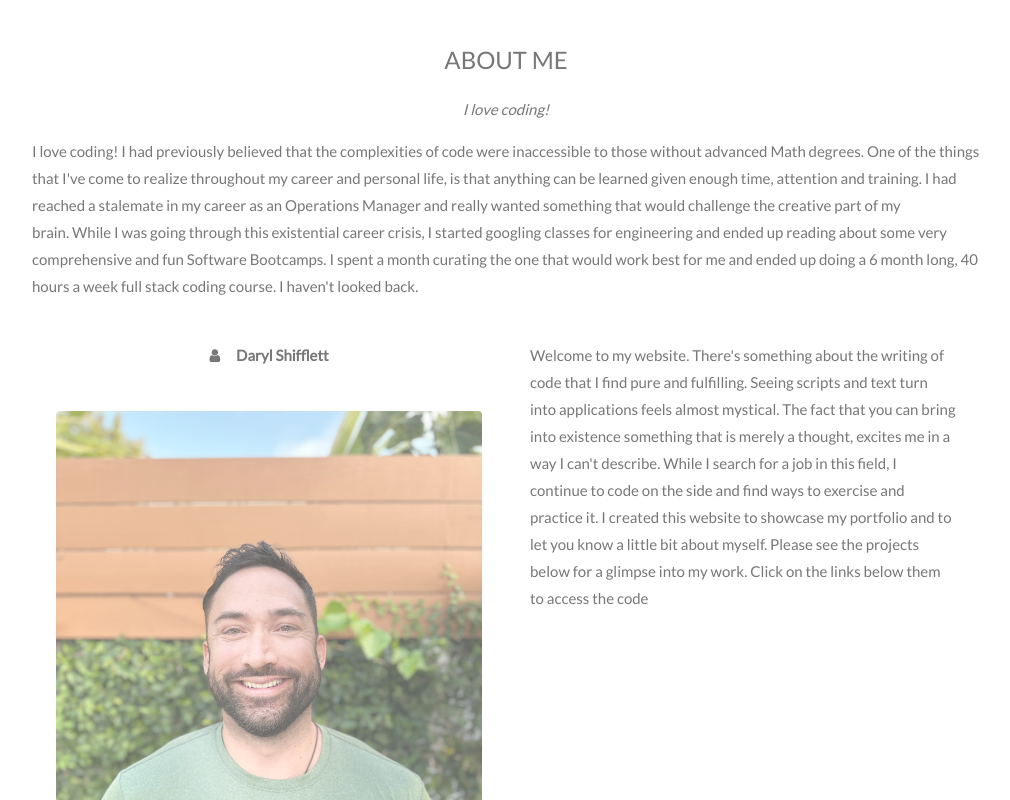
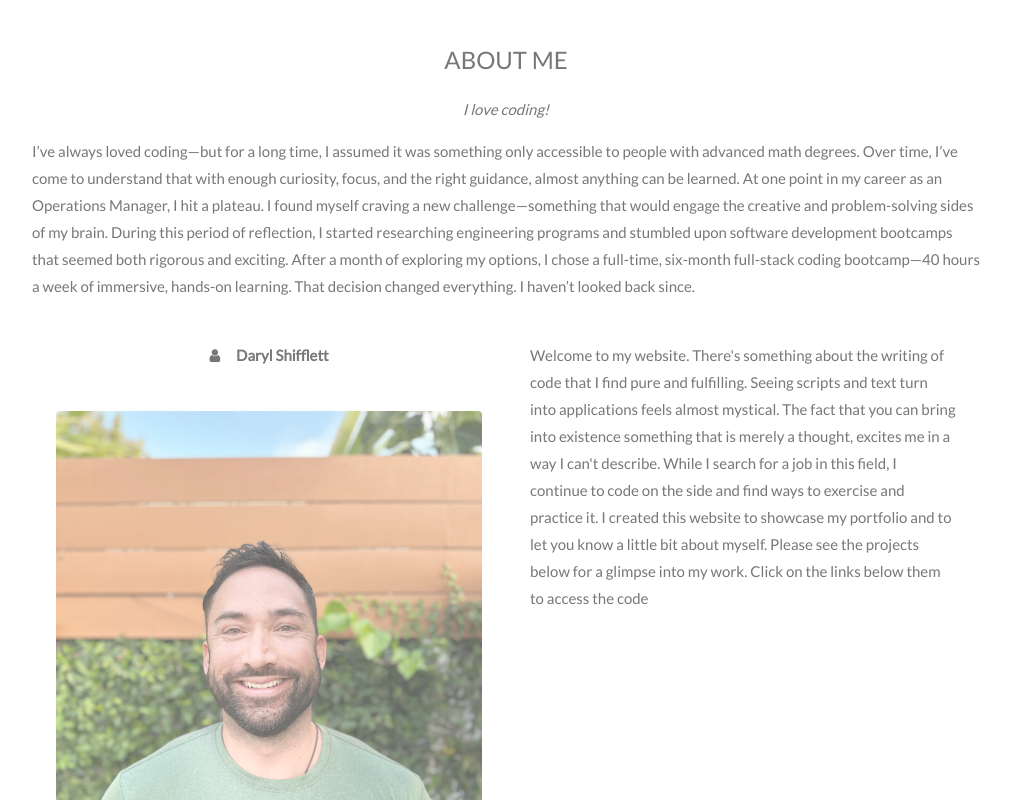
Before and after one commit to DareDaryl/DareDaryl.github.io, a plain HTML site: page index.html in a window 1280 px wide. Shown: the part 836-1636 px from the top of the page, without its empty margins (134-1144 px from the left). Drawn offline with nearby package versions, Linux system fonts and the light colour scheme.

Commit message:
Update index.html
Update about me first paragraph

```diff
--- a/index.html
+++ b/index.html
@@ -50,7 +50,11 @@
 <div class="w3-content w3-container w3-padding-64" id="about">
   <h3 class="w3-center">ABOUT ME</h3>
   <p class="w3-center"><em>I love coding!</em></p>
-  <p>I love coding! I had previously believed that the complexities of code were inaccessible to those without advanced Math degrees. One of the things that I've come to realize throughout my career and personal life, is that anything can be learned given enough time, attention and training. I had reached a stalemate in my career as an Operations Manager and really wanted something that would challenge the creative part of my brain. While I was going through this existential career crisis, I started googling classes for engineering and ended up reading about some very comprehensive and fun Software Bootcamps. I spent a month curating the one that would work best for me and ended up doing a 6 month long, 40 hours a week full stack coding course. I haven't looked back. </p>
+  <p>I’ve always loved coding—but for a long time, I assumed it was something only accessible to people with advanced math degrees. Over time, I’ve come to understand that with enough curiosity, focus, and the right guidance, almost anything can be learned.
+
+At one point in my career as an Operations Manager, I hit a plateau. I found myself craving a new challenge—something that would engage the creative and problem-solving sides of my brain. During this period of reflection, I started researching engineering programs and stumbled upon software development bootcamps that seemed both rigorous and exciting.
+
+After a month of exploring my options, I chose a full-time, six-month full-stack coding bootcamp—40 hours a week of immersive, hands-on learning. That decision changed everything. I haven’t looked back since. </p>
   <div class="w3-row">
     <div class="w3-col m6 w3-center w3-padding-large">
       <p><b><i class="fa fa-user w3-margin-right"></i>Daryl Shifflett</b></p><br>
```
